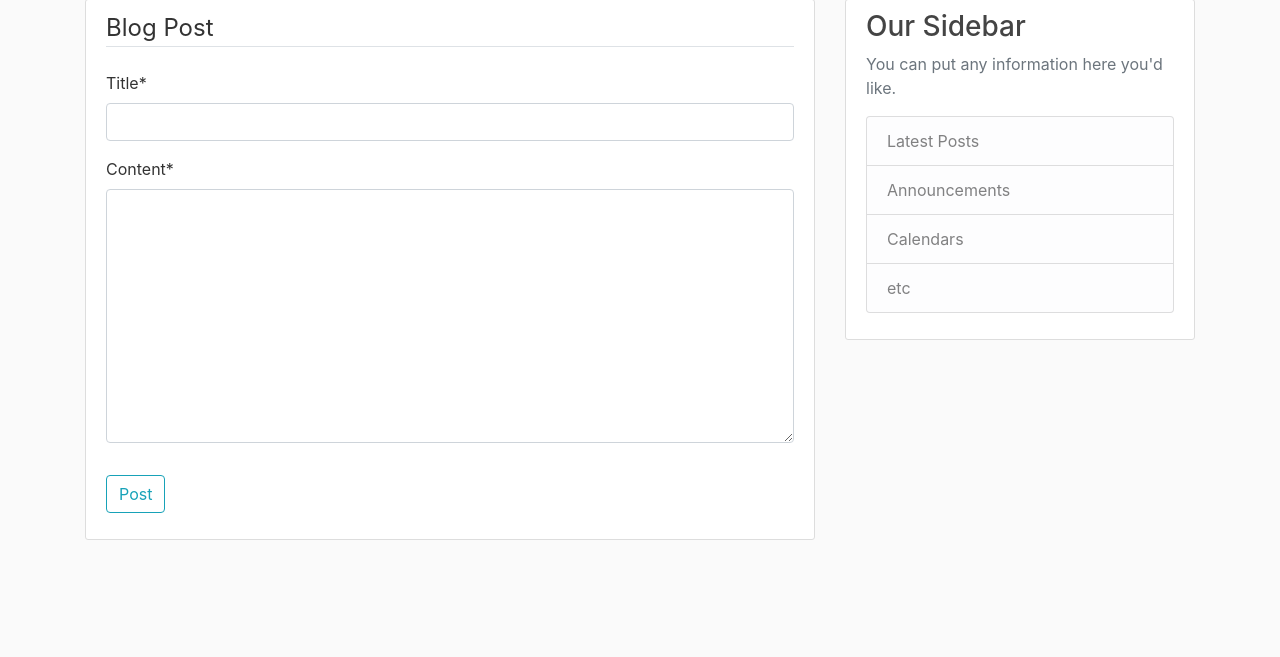
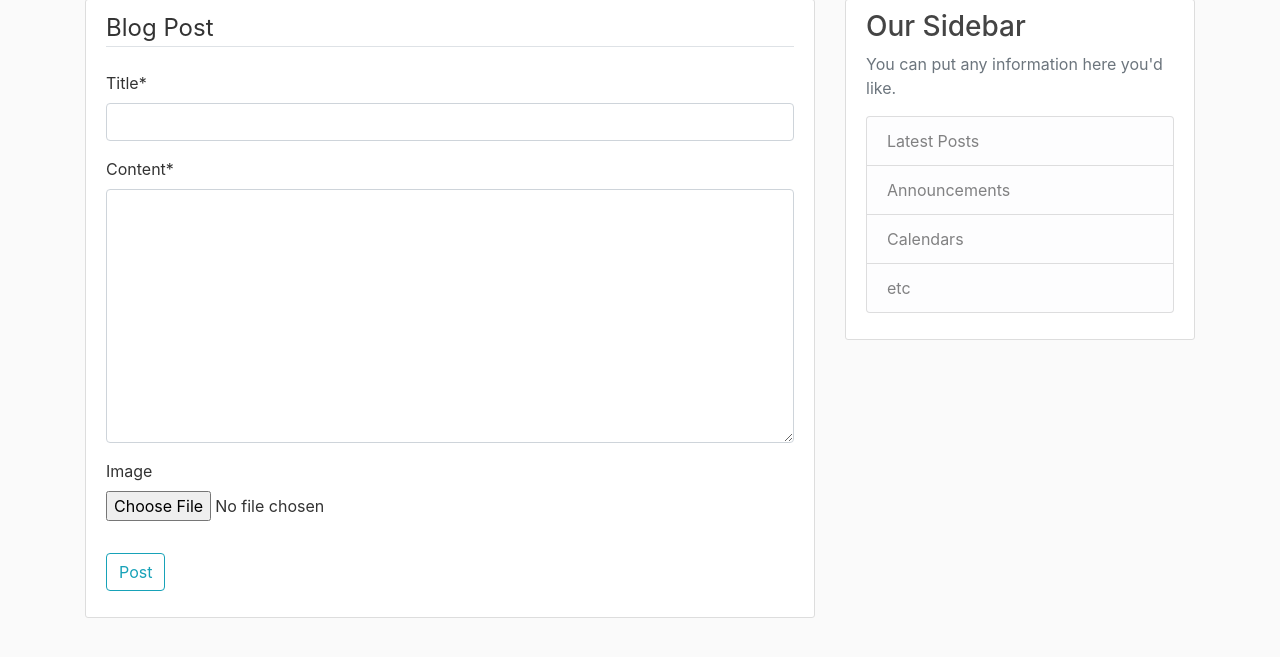
Before and after one commit to Ronmabii/Django-Blog, a Django app: page /post/new/ in a window 1280 px wide. Shown: the part 81-738 px from the top of the page. Run offline with Django 3.2, Linux system fonts and the light colour scheme; the visitor is signed in with stand-in values (Sample User, id 1); some libraries are stand-ins or nearby versions.

Commit message:
added images to model

```diff
--- a/blog/models.py
+++ b/blog/models.py
@@ -5,6 +5,7 @@ from django.urls import reverse
 
 class Post(models.Model):
 	title = models.CharField(max_length=100)
+	image = models.ImageField(null=True, blank=True)
 	content = models.TextField()
 	date_posted = models.DateTimeField(default=timezone.now)
 	author = models.ForeignKey(User, on_delete=models.CASCADE)
--- a/blog/templates/blog/home.html
+++ b/blog/templates/blog/home.html
@@ -10,6 +10,9 @@
 		    </div>
 		    <h2><a class="article-title" href="{% url 'post-detail' post.id %}">{{ post.title }}</a></h2>
 		    <p class="article-content">{{ post.content }}</p>
+		    {% if post.image %}
+		    	<img src="{{ post.image.url }}" class="img-fluid">
+		    {% endif %}
 		  </div>
 		</article>
 	{% endfor %}
--- a/blog/templates/blog/post_detail.html
+++ b/blog/templates/blog/post_detail.html
@@ -15,6 +15,9 @@
 	    </div>
 	    <h2 class="article-title">{{ object.title }}</h2>
 	    <p class="article-content">{{ object.content }}</p>
+	    {% if post.image %}
+	    	<img src="{{ post.image.url }}" class="img-responsive">
+	    {% endif %}
 	  </div>
 	</article>
 {% endblock content %}
--- a/blog/templates/blog/post_form.html
+++ b/blog/templates/blog/post_form.html
@@ -2,7 +2,7 @@
 {% load crispy_forms_tags %}
 {% block content%}
 	<div class='content-section'>
-		<form method='POST'>
+		<form method='POST' enctype='multipart/form-data'>
 			{% csrf_token %}
 			<fieldset class='form-group'>
 				<legend class='border-bottom mb-4'>Blog Post</legend>
--- a/blog/templates/blog/user_posts.html
+++ b/blog/templates/blog/user_posts.html
@@ -11,6 +11,9 @@
 		    </div>
 		    <h2><a class="article-title" href="{% url 'post-detail' post.id %}">{{ post.title }}</a></h2>
 		    <p class="article-content">{{ post.content }}</p>
+		    {% if post.image %}
+	    		<img src="{{ post.image.url }}" class="img-responsive">
+	    	{% endif %}
 		  </div>
 		</article>
 	{% endfor %}
--- a/blog/views.py
+++ b/blog/views.py
@@ -33,7 +33,7 @@ class PostDetailView(DetailView):
 
 class PostCreateView(LoginRequiredMixin, CreateView):
 	model = Post
-	fields = ['title', 'content']
+	fields = ['title', 'content', 'image']
 
 	def form_valid(self, form):
 		form.instance.author = self.request.user
@@ -41,7 +41,7 @@ class PostCreateView(LoginRequiredMixin, CreateView):
 
 class PostUpdateView(LoginRequiredMixin, UserPassesTestMixin, UpdateView):
 	model = Post
-	fields = ['title', 'content']
+	fields = ['title', 'content', 'image']
 
 	def form_valid(self, form):
 		form.instance.author = self.request.user
```
Also changed, not shown: blog/migrations/0002_post_image.py (added), blog/migrations/0003_auto_20190408_2006.py (added).
